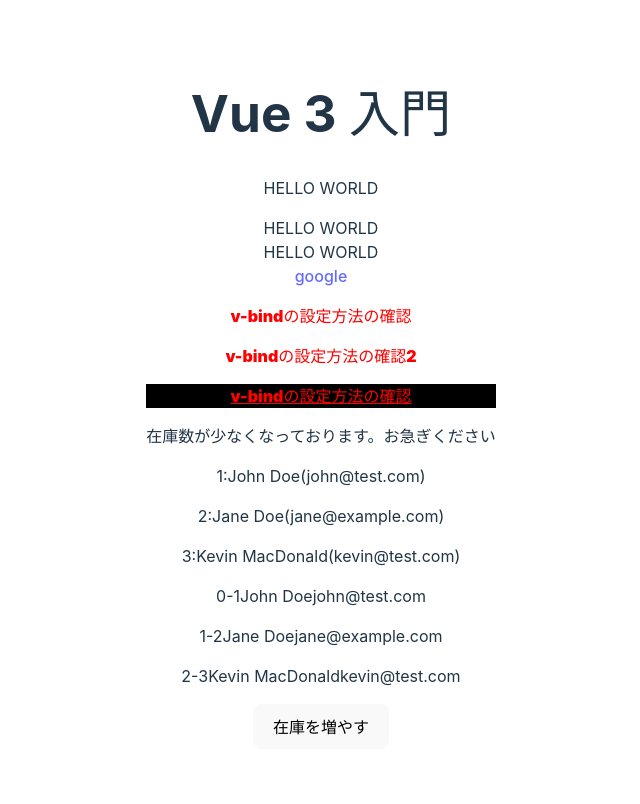
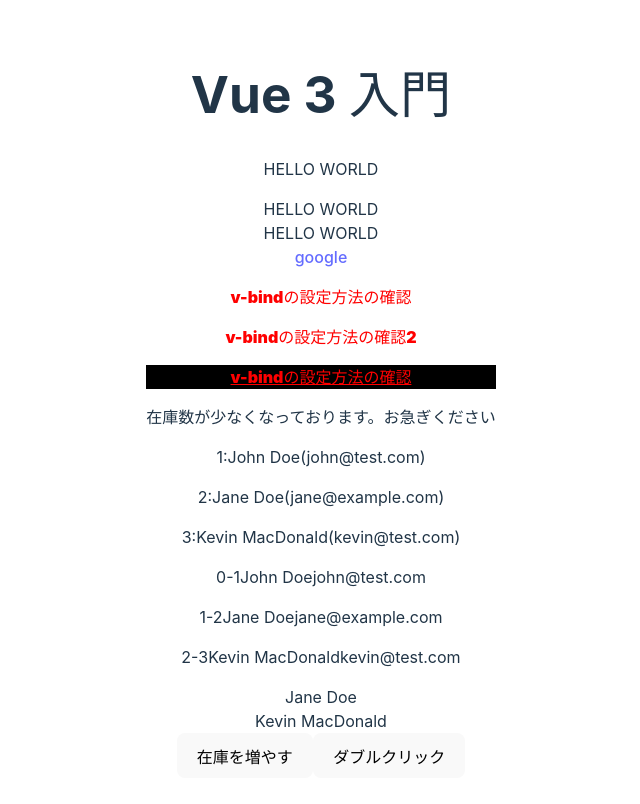
Before and after one commit to yusuke-miura7/vue3-learning, a Vue app in the folder first-vue-app/: page / in a window 1280 px wide. Shown: the top 804 px of the page, without its empty margins (319-959 px from the left). Built offline with nearby package versions, Linux system fonts and the light colour scheme.

Commit message:
v-onの確認

```diff
--- a/first-vue-app/src/App.vue
+++ b/first-vue-app/src/App.vue
@@ -19,6 +19,10 @@ let stock = 5;
 const increment=() =>{
   console.log(stock);
   stock+=1;
+}
+
+const clickdButton = () =>{
+  console.log("ダブルクリックされました");
 }
 
 const users = [
@@ -59,9 +63,15 @@ const users = [
     <p v-for="user in users" :key="user.id">{{ user.id }}:{{ user.name }}({{ user.email }})</p>
     <p v-for="(user, index) in users" :key="user">
     {{ index }}-{{ user.id }}{{ user.name }}{{ user.email }}</p>
+    <div v-for="user in users" :key="user.id">
+      <div v-if="!user.admin">
+        {{ user.name }}
+      </div>
+    </div>
     </div>
 
     <button @click="increment">在庫を増やす</button>
+    <button @dblclick="clickdButton">ダブルクリック</button>
 
   </div>
 </template>
```
